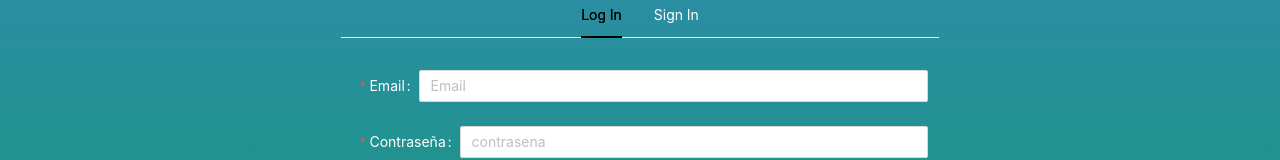
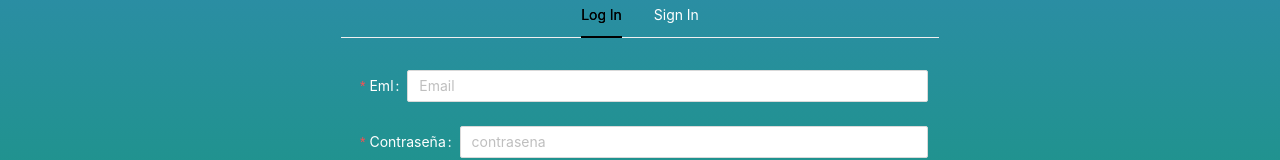
Before and after one commit to ClawGibson/DietaSoWeb, a React (Create React App) app in the folder dietaso/: page /login in a window 1280 px wide. Shown: the part 121-281 px from the top of the page. Built offline with nearby package versions, Linux system fonts and the light colour scheme.

Commit message:
Modi Email

```diff
--- a/dietaso/src/components/views/Login/index.js
+++ b/dietaso/src/components/views/Login/index.js
@@ -64,7 +64,7 @@ const Login = () => {
                         <Row gutter={(0, 10)} className='form'>
                             <Form.Item
                                 name='email'
-                                label='Email'
+                                label='Eml'
                                 className='form__item'
                                 rules={[
                                     {
```
Also changed, not shown: 2 other files (tests, documents, lock files or other folders).
